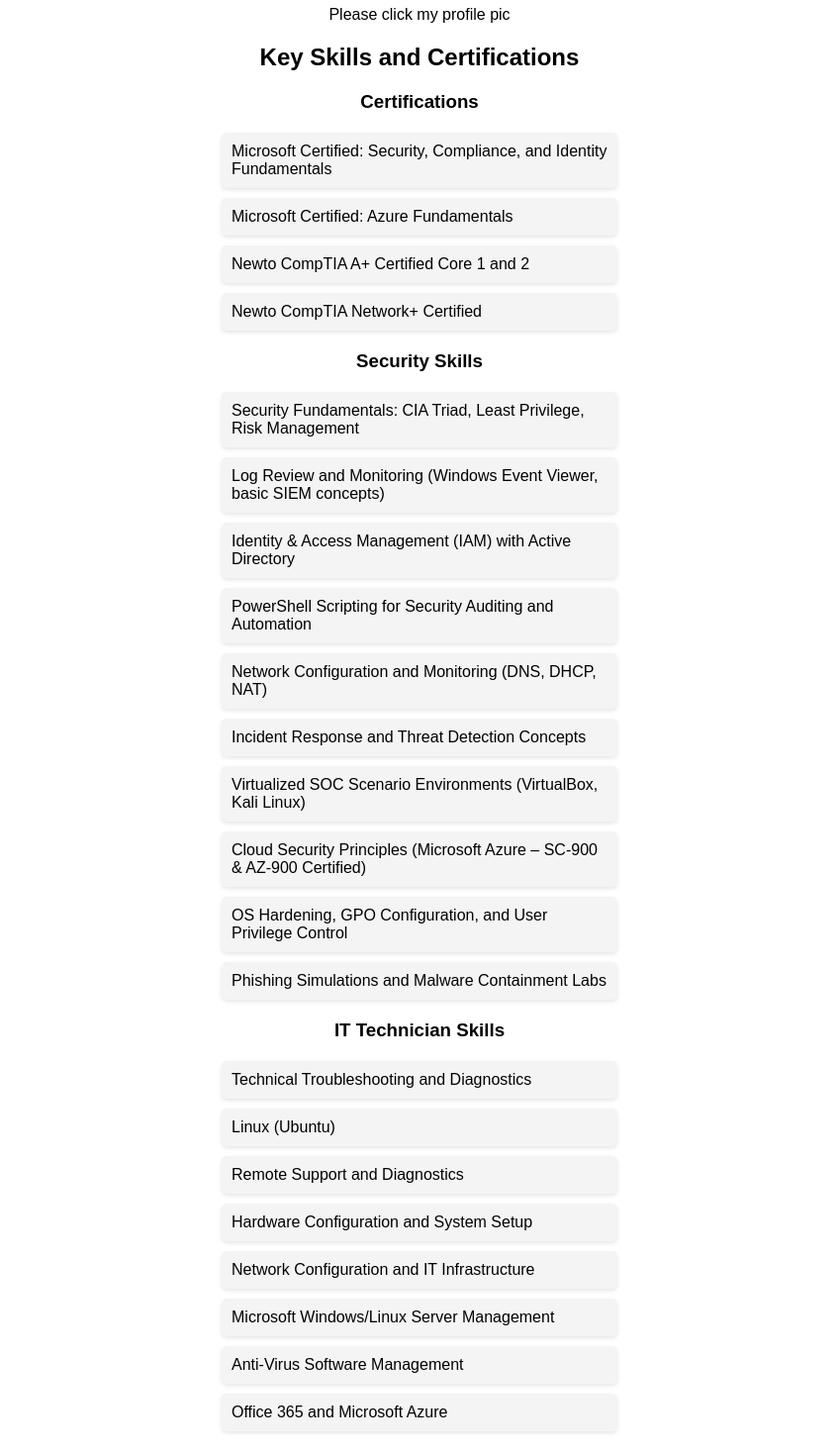
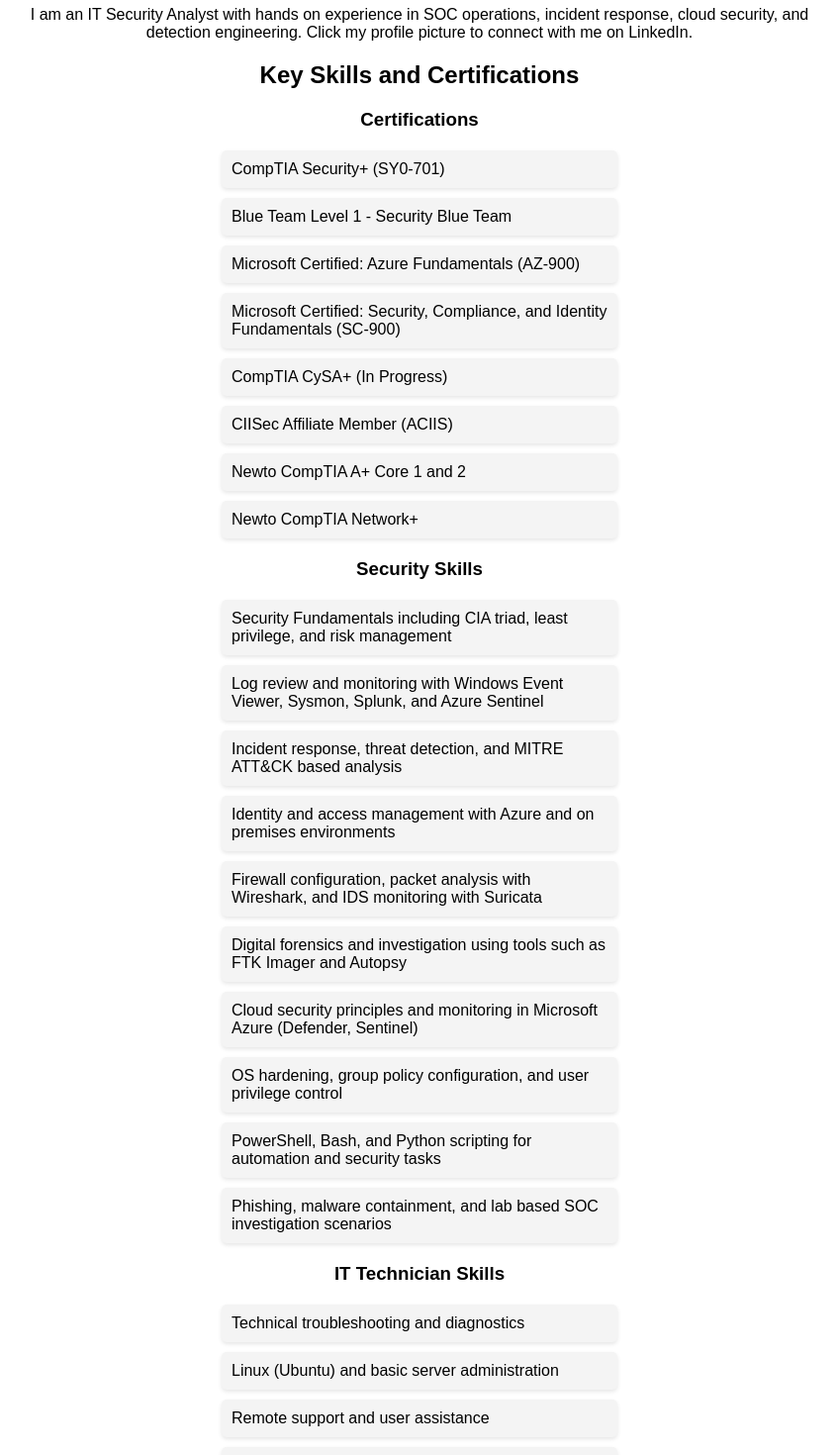
Before and after one commit to dokoye98/CV, a React (Create React App) app: page / in a window 1280 px wide. Shown: the part 500-1970 px from the top of the page at 99% size, without its empty margins (216-1064 px from the left). Built offline with nearby package versions, Linux system fonts and the light colour scheme.

Commit message:
Refactor Homepage component to update name, enhance skills sections, and improve formatting

```diff
--- a/src/components/Homepage.js
+++ b/src/components/Homepage.js
@@ -1,55 +1,109 @@
 import React from "react";
-import profilePic from '../images/profilePic.JPG';
-import '../stylesheets/homepage.css';
+import profilePic from "../images/profilePic.JPG";
+import "../stylesheets/homepage.css";
 
 function Homepage() {
   return (
     <div className="homepage-container">
-      <h1>Hi, my name is D'wayne Okoye-Kachikwu</h1>
+      <h1>Hi, my name is Dwayne Okoye-Kachikwu</h1>
+
       <div className="profile-pic-container">
         <a
           href="https://www.linkedin.com/in/dwayne-okoye-kachikwu-ab856220a"
           target="_blank"
           rel="noopener noreferrer"
         >
-          <img src={profilePic} alt="D'wayne Okoye-Kachikwu" className="profile-pic" />
+          <img
+            src={profilePic}
+            alt="Dwayne Okoye-Kachikwu"
+            className="profile-pic"
+          />
         </a>
       </div>
-      <p>Please click my profile pic</p>
-      <h2>Key Skills and Certifications</h2>
-      <h3>Certifications</h3>
-      <ul class="skills-list">
-        <li>Microsoft Certified: Security, Compliance, and Identity Fundamentals</li>
-      <li>Microsoft Certified: Azure Fundamentals</li>
-        <li>Newto CompTIA A+ Certified Core 1 and 2</li>
-        <li>Newto CompTIA Network+ Certified</li>
+
+      <p className="homepage-tagline">
+        I am an IT Security Analyst with hands on experience in SOC operations,
+        incident response, cloud security, and detection engineering.
+        Click my profile picture to connect with me on LinkedIn.
+      </p>
+
+      <section className="section">
+        <h2>Key Skills and Certifications</h2>
+
+        <h3>Certifications</h3>
+        <ul className="skills-list">
+          <li>CompTIA Security+ (SY0-701)</li>
+          <li>Blue Team Level 1 - Security Blue Team</li>
+          <li>Microsoft Certified: Azure Fundamentals (AZ-900)</li>
+          <li>
+            Microsoft Certified: Security, Compliance, and Identity Fundamentals
+            (SC-900)
+          </li>
+          <li>CompTIA CySA+ (In Progress)</li>
+          <li>CIISec Affiliate Member (ACIIS)</li>
+          <li>Newto CompTIA A+ Core 1 and 2</li>
+          <li>Newto CompTIA Network+</li>
         </ul>
+      </section>
+
+      <section className="section">
         <h3>Security Skills</h3>
-<ul class="skills-list">
-  <li>Security Fundamentals: CIA Triad, Least Privilege, Risk Management</li>
-  <li>Log Review and Monitoring (Windows Event Viewer, basic SIEM concepts)</li>
-  <li>Identity & Access Management (IAM) with Active Directory</li>
-  <li>PowerShell Scripting for Security Auditing and Automation</li>
-  <li>Network Configuration and Monitoring (DNS, DHCP, NAT)</li>
-  <li>Incident Response and Threat Detection Concepts</li>
-  <li>Virtualized SOC Scenario Environments (VirtualBox, Kali Linux)</li>
-  <li>Cloud Security Principles (Microsoft Azure – SC-900 & AZ-900 Certified)</li>
-  <li>OS Hardening, GPO Configuration, and User Privilege Control</li>
-  <li>Phishing Simulations and Malware Containment Labs</li>
-</ul>
+        <ul className="skills-list">
+          <li>
+            Security Fundamentals including CIA triad, least privilege, and risk
+            management
+          </li>
+          <li>
+            Log review and monitoring with Windows Event Viewer, Sysmon, Splunk,
+            and Azure Sentinel
+          </li>
+          <li>
+            Incident response, threat detection, and MITRE ATT&amp;CK based
+            analysis
+          </li>
+          <li>
+            Identity and access management with Azure and on premises
+            environments
+          </li>
+          <li>
+            Firewall configuration, packet analysis with Wireshark, and IDS
+            monitoring with Suricata
+          </li>
+          <li>
+            Digital forensics and investigation using tools such as FTK Imager
+            and Autopsy
+          </li>
+          <li>
+            Cloud security principles and monitoring in Microsoft Azure
+            (Defender, Sentinel)
+          </li>
+          <li>
+            OS hardening, group policy configuration, and user privilege control
+          </li>
+          <li>
+            PowerShell, Bash, and Python scripting for automation and security
+            tasks
+          </li>
+          <li>
+            Phishing, malware containment, and lab based SOC investigation
+            scenarios
+          </li>
+        </ul>
+      </section>
 
-  <h3>IT Technician Skills</h3>
-  <ul class="skills-list">
-    <li>Technical Troubleshooting and Diagnostics</li>
-    <li>Linux (Ubuntu)</li>
-    <li>Remote Support and Diagnostics</li>
-    <li>Hardware Configuration and System Setup</li>
-    <li>Network Configuration and IT Infrastructure</li>
-    <li>Microsoft Windows/Linux Server Management</li>
-    <li>Anti-Virus Software Management</li>
-    <li>Office 365 and Microsoft Azure</li>
-  </ul>
-
+      <section className="section">
+        <h3>IT Technician Skills</h3>
+        <ul className="skills-list">
+          <li>Technical troubleshooting and diagnostics</li>
+          <li>Linux (Ubuntu) and basic server administration</li>
+          <li>Remote support and user assistance</li>
+          <li>Hardware configuration and system setup</li>
+          <li>Network configuration including DNS, DHCP, and NAT</li>
+          <li>Microsoft Windows and Linux server management</li>
+          <li>Anti virus and endpoint protection administration</li>
+          <li>Office 365 and Microsoft Azure administration</li>
+        </ul>
+      </section>
     </div>
   );
 }
```
